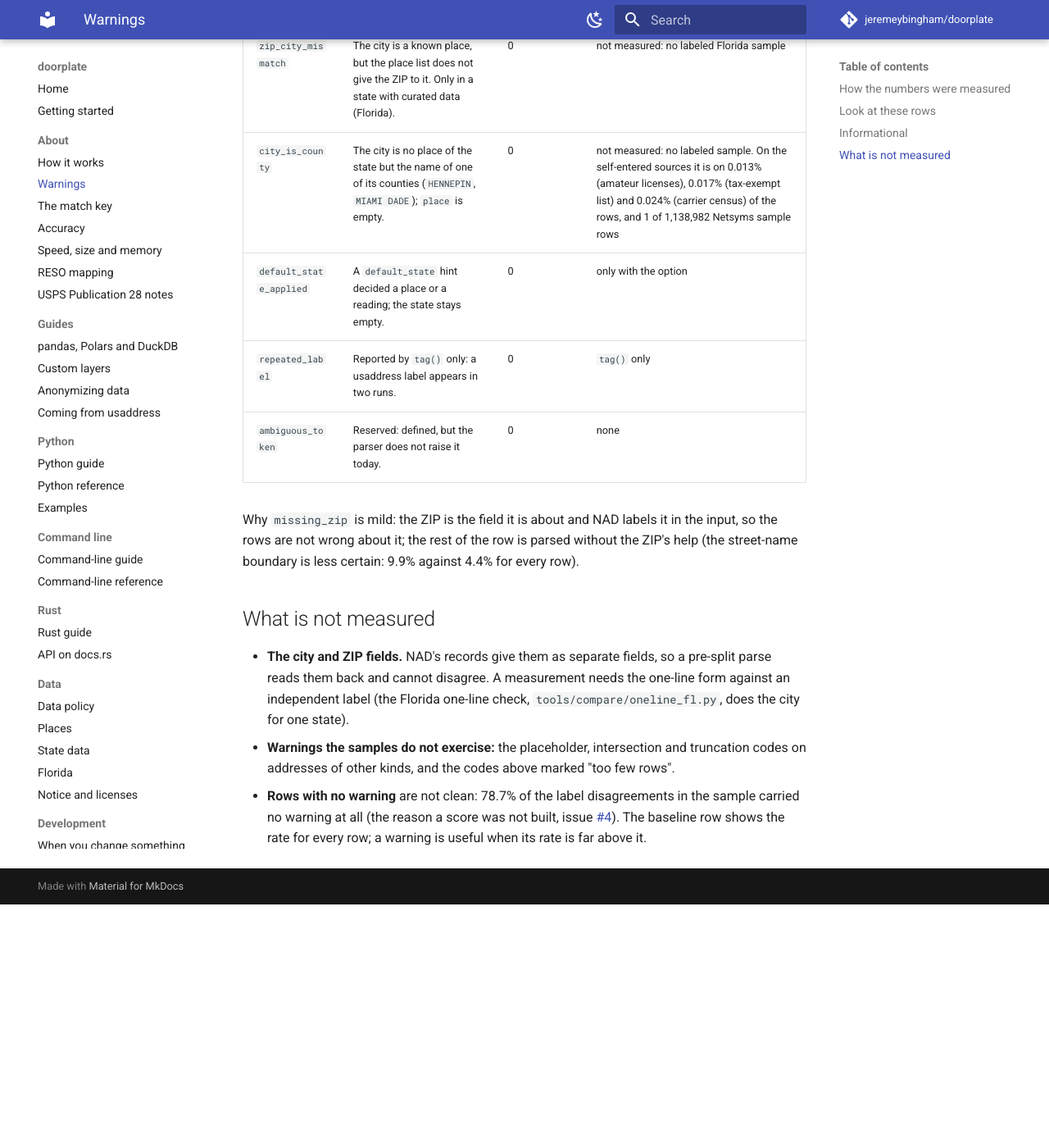
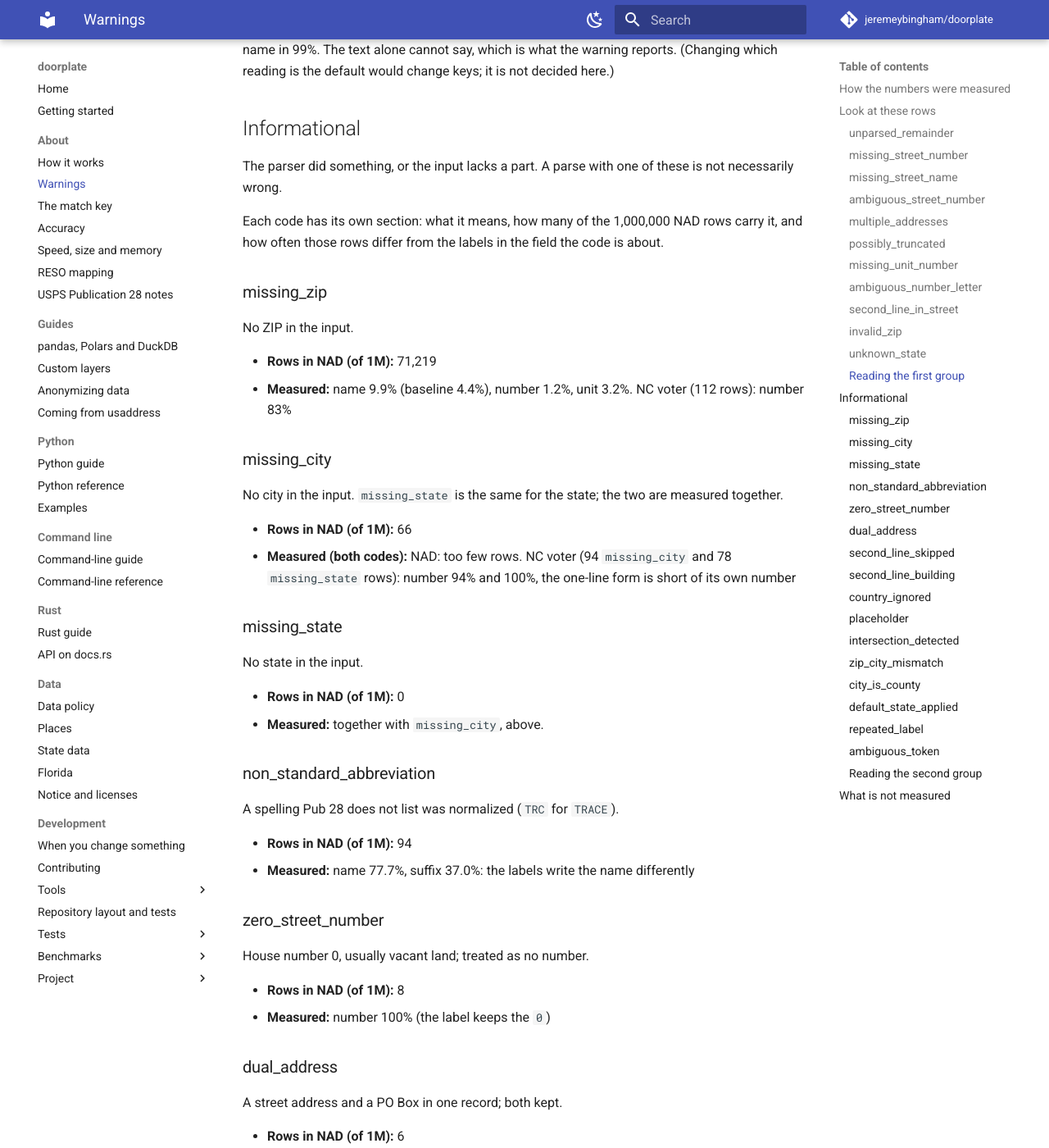
Before and after one commit to jeremeybingham/doorplate, an MkDocs documentation site: the page built from docs/warnings.md, in a window 1280 px wide and 1400 px high, scrolled down 3657 px. Shown: the whole window at 82% size. Built offline with MkDocs 1.6.1 and Material for MkDocs 9.7.7, drawn with Linux system fonts in a browser that asks for light colours; comment, search, counter and statistics services are not loaded; before the commit the page ends 4760 px from its top, so only the background shows below that; some of the changed text lies outside the part shown.

Commit message:
Warnings page: a heading for each warning code (#229)
Each code is now a section (### missing_zip): meaning, rows in NAD, measured. Search ranks a code's own section, and the
code has a link (warnings/#missing_zip). The figures are unchanged.

Co-Authored-By: Claude Sonnet 5.5 <noreply@anthropic.com>

```diff
--- a/docs/warnings.md
+++ b/docs/warnings.md
@@ -23,7 +23,7 @@ The groups below are documentation, not an API: nothing in the library separates
   out, and two providers can label the same text two ways (see `ambiguous_number_letter`). A disagreement is a question,
   not a bug count.
 - A warning is read against **the fields it is about**; the other columns of the full output are in the report. The
-  table is regenerated with `tools/harness/label_score.py RECORDS --by-warning --confirm`
+  figures are regenerated with `tools/harness/label_score.py RECORDS --by-warning --confirm`
   ([`docs/tools/harness.md`](tools/harness.md)), after a rule change.
 
 Baselines (every row): in NAD the number differs on 0.9%, the street name on 4.4%, the unit on 3.6%, the suffix on 0.1%;
@@ -34,19 +34,87 @@ there includes voters who moved within a ZIP code).
 
 The parse may be wrong or incomplete.
 
-| Code | What it means | Rows in NAD (of 1M) | Measured (differ / labeled, in the field it is about) |
-|---|---|---|---|
-| `unparsed_remainder` | Some text could not be placed; it is in `unparsed`. | 17,245 | unit 38.6% (3,593 / 9,319; baseline 3.6%), name 8.5%, number 6.1% |
-| `missing_street_number` | A street with no house number. | 262 | number 100% (the labels have one) |
-| `missing_street_name` | A house number with no street: with a unit (`123 APT 4`), or a lone number (`4871`, #130). The key is `None`. | 11 | name 100% |
-| `ambiguous_street_number` | The number runs into a numbered street (`409742ND SQ`): a guess. | 0 | too few rows |
-| `multiple_addresses` | Several addresses in one input (`5210/5212 BRISTO ST`). | 1,390 | number 67.5% (938 / 1,390) |
-| `possibly_truncated` | The input looks cut off at a field-length limit. | 1,549 | suffix 76.3% (100 / 131), postdirectional 92.9% (13 / 14), name 21.0%, unit 15.4% |
-| `missing_unit_number` | A designator that needs a number has none (`APT`, `#`). | 1,101 | unit 97.1% (569 / 586) |
-| `ambiguous_number_letter` | One letter after the house number was read into the street name (`123 A MAIN ST`): it may be the number's suffix. | 4,676 | NAD labels it the number's suffix: number 79.8%, name 80.2%. NC voter: number 1.0%, name 0.5% (3,139 rows) |
-| `second_line_in_street` | Line 2 became part of the street that line 1 began (a route, a suffix, a directional). | 767 | postdirectional 91.0% (61 / 67), unit 88.8% (584 / 658): a lone letter on line 2 is often a unit; since #170 a lone directional after a suffix on line 1 is read as the unit and does not raise this |
-| `invalid_zip` | A ZIP that is not 5 digits, or ZIP+4 that is not 4. | 1,320 | name 13.4% (baseline 4.4%) |
-| `unknown_state` | A state-position token that is not a USPS code or a known name. | 0 | too few rows |
+Each code has its own section: what it means, how many of the 1,000,000 NAD rows carry it, and how often those rows differ from the labels in the field the code is about.
+
+### unparsed_remainder
+
+Some text could not be placed; it is in `unparsed`.
+
+- **Rows in NAD (of 1M):** 17,245
+- **Measured:** unit 38.6% (3,593 / 9,319; baseline 3.6%), name 8.5%, number 6.1%
+
+### missing_street_number
+
+A street with no house number.
+
+- **Rows in NAD (of 1M):** 262
+- **Measured:** number 100% (the labels have one)
+
+### missing_street_name
+
+A house number with no street: with a unit (`123 APT 4`), or a lone number (`4871`, #130). The key is `None`.
+
+- **Rows in NAD (of 1M):** 11
+- **Measured:** name 100%
+
+### ambiguous_street_number
+
+The number runs into a numbered street (`409742ND SQ`): a guess.
+
+- **Rows in NAD (of 1M):** 0
+- **Measured:** too few rows
+
+### multiple_addresses
+
+Several addresses in one input (`5210/5212 BRISTO ST`).
+
+- **Rows in NAD (of 1M):** 1,390
+- **Measured:** number 67.5% (938 / 1,390)
+
+### possibly_truncated
+
+The input looks cut off at a field-length limit.
+
+- **Rows in NAD (of 1M):** 1,549
+- **Measured:** suffix 76.3% (100 / 131), postdirectional 92.9% (13 / 14), name 21.0%, unit 15.4%
+
+### missing_unit_number
+
+A designator that needs a number has none (`APT`, `#`).
+
+- **Rows in NAD (of 1M):** 1,101
+- **Measured:** unit 97.1% (569 / 586)
+
+### ambiguous_number_letter
+
+One letter after the house number was read into the street name (`123 A MAIN ST`): it may be the number's suffix.
+
+- **Rows in NAD (of 1M):** 4,676
+- **Measured:** NAD labels it the number's suffix: number 79.8%, name 80.2%. NC voter: number 1.0%, name 0.5% (3,139 rows)
+
+### second_line_in_street
+
+Line 2 became part of the street that line 1 began (a route, a suffix, a directional).
+
+- **Rows in NAD (of 1M):** 767
+- **Measured:** postdirectional 91.0% (61 / 67), unit 88.8% (584 / 658): a lone letter on line 2 is often a unit; since #170 a lone directional after a suffix on line 1 is read as the unit and does not raise this
+
+### invalid_zip
+
+A ZIP that is not 5 digits, or ZIP+4 that is not 4.
+
+- **Rows in NAD (of 1M):** 1,320
+- **Measured:** name 13.4% (baseline 4.4%)
+
+### unknown_state
+
+A state-position token that is not a USPS code or a known name.
+
+- **Rows in NAD (of 1M):** 0
+- **Measured:** too few rows
+
+
+### Reading the first group
 
 How to read the strongest ones: `missing_street_number`, `missing_street_name` and `missing_unit_number` are 100% or close
 by construction (the label has the part, we have none). `possibly_truncated` and `multiple_addresses` are the
@@ -64,23 +132,122 @@ what the warning reports. (Changing which reading is the default would change ke
 
 The parser did something, or the input lacks a part. A parse with one of these is not necessarily wrong.
 
-| Code | What it means | Rows in NAD (of 1M) | Measured |
-|---|---|---|---|
-| `missing_zip` | No ZIP in the input. | 71,219 | name 9.9% (baseline 4.4%), number 1.2%, unit 3.2%. NC voter (112 rows): number 83% |
-| `missing_city`, `missing_state` | No city, or no state, in the input. | 66, 0 | NAD: too few rows. NC voter (94 and 78 rows): number 94% and 100%, the one-line form is short of its own number |
-| `non_standard_abbreviation` | A spelling Pub 28 does not list was normalized (`TRC` for `TRACE`). | 94 | name 77.7%, suffix 37.0%: the labels write the name differently |
-| `zero_street_number` | House number 0, usually vacant land; treated as no number. | 8 | number 100% (the label keeps the `0`) |
-| `dual_address` | A street address and a PO Box in one record; both kept. | 6 | too few rows |
-| `second_line_skipped` | Line 2 was a copy or a no-data line and was dropped. | 34 | too few rows (unit 87.5%, 7 / 8) |
-| `second_line_building` | Line 2 is the building name, which no emitter prints. | 103 | number and name within 2% |
-| `country_ignored` | A trailing `USA`, `US` or `UNITED STATES` was dropped, or a street field that was only a country. | 66 | too few rows |
-| `placeholder` | The street line is stand-in text (`NO SITUS`); the key is `None`. | 0 | NC voter: 86 rows, number 100% (the snapshot has a number the stand-in text hides) |
-| `intersection_detected` | Two streets joined by `&`, `AND`, `@` or `AT`: a corner; the key is `None`. | 18 | too few rows |
-| `zip_city_mismatch` | The city is a known place, but the place list does not give the ZIP to it. Only in a state with curated data (Florida). | 0 | not measured: no labeled Florida sample |
-| `city_is_county` | The city is no place of the state but the name of one of its counties (`HENNEPIN`, `MIAMI DADE`); `place` is empty. | 0 | not measured: no labeled sample. On the self-entered sources it is on 0.013% (amateur licenses), 0.017% (tax-exempt list) and 0.024% (carrier census) of the rows, and 1 of 1,138,982 Netsyms sample rows |
-| `default_state_applied` | A `default_state` hint decided a place or a reading; the state stays empty. | 0 | only with the option |
-| `repeated_label` | Reported by `tag()` only: a usaddress label appears in two runs. | 0 | `tag()` only |
-| `ambiguous_token` | Reserved: defined, but the parser does not raise it today. | 0 | none |
+Each code has its own section: what it means, how many of the 1,000,000 NAD rows carry it, and how often those rows differ from the labels in the field the code is about.
+
+### missing_zip
+
+No ZIP in the input.
+
+- **Rows in NAD (of 1M):** 71,219
+- **Measured:** name 9.9% (baseline 4.4%), number 1.2%, unit 3.2%. NC voter (112 rows): number 83%
+
+### missing_city
+
+No city in the input. `missing_state` is the same for the state; the two are measured together.
+
+- **Rows in NAD (of 1M):** 66
+- **Measured (both codes):** NAD: too few rows. NC voter (94 `missing_city` and 78 `missing_state` rows): number 94% and 100%, the one-line form is short of its own number
+
+### missing_state
+
+No state in the input.
+
+- **Rows in NAD (of 1M):** 0
+- **Measured:** together with `missing_city`, above.
+
+### non_standard_abbreviation
+
+A spelling Pub 28 does not list was normalized (`TRC` for `TRACE`).
+
+- **Rows in NAD (of 1M):** 94
+- **Measured:** name 77.7%, suffix 37.0%: the labels write the name differently
+
+### zero_street_number
+
+House number 0, usually vacant land; treated as no number.
+
+- **Rows in NAD (of 1M):** 8
+- **Measured:** number 100% (the label keeps the `0`)
+
+### dual_address
+
+A street address and a PO Box in one record; both kept.
+
+- **Rows in NAD (of 1M):** 6
+- **Measured:** too few rows
+
+### second_line_skipped
+
+Line 2 was a copy or a no-data line and was dropped.
+
+- **Rows in NAD (of 1M):** 34
+- **Measured:** too few rows (unit 87.5%, 7 / 8)
+
+### second_line_building
+
+Line 2 is the building name, which no emitter prints.
+
+- **Rows in NAD (of 1M):** 103
+- **Measured:** number and name within 2%
+
+### country_ignored
+
+A trailing `USA`, `US` or `UNITED STATES` was dropped, or a street field that was only a country.
+
+- **Rows in NAD (of 1M):** 66
+- **Measured:** too few rows
+
+### placeholder
+
+The street line is stand-in text (`NO SITUS`); the key is `None`.
+
+- **Rows in NAD (of 1M):** 0
+- **Measured:** NC voter: 86 rows, number 100% (the snapshot has a number the stand-in text hides)
+
+### intersection_detected
+
+Two streets joined by `&`, `AND`, `@` or `AT`: a corner; the key is `None`.
+
+- **Rows in NAD (of 1M):** 18
+- **Measured:** too few rows
+
+### zip_city_mismatch
+
+The city is a known place, but the place list does not give the ZIP to it. Only in a state with curated data (Florida).
+
+- **Rows in NAD (of 1M):** 0
+- **Measured:** not measured: no labeled Florida sample
+
+### city_is_county
+
+The city is no place of the state but the name of one of its counties (`HENNEPIN`, `MIAMI DADE`); `place` is empty.
+
+- **Rows in NAD (of 1M):** 0
+- **Measured:** not measured: no labeled sample. On the self-entered sources it is on 0.013% (amateur licenses), 0.017% (tax-exempt list) and 0.024% (carrier census) of the rows, and 1 of 1,138,982 Netsyms sample rows
+
+### default_state_applied
+
+A `default_state` hint decided a place or a reading; the state stays empty.
+
+- **Rows in NAD (of 1M):** 0
+- **Measured:** only with the option
+
+### repeated_label
+
+Reported by `tag()` only: a usaddress label appears in two runs.
+
+- **Rows in NAD (of 1M):** 0
+- **Measured:** `tag()` only
+
+### ambiguous_token
+
+Reserved: defined, but the parser does not raise it today.
+
+- **Rows in NAD (of 1M):** 0
+- **Measured:** none
+
+
+### Reading the second group
 
 Why `missing_zip` is mild: the ZIP is the field it is about and NAD labels it in the input, so the rows are not wrong
 about it; the rest of the row is parsed without the ZIP's help (the street-name boundary is less certain: 9.9% against
```
